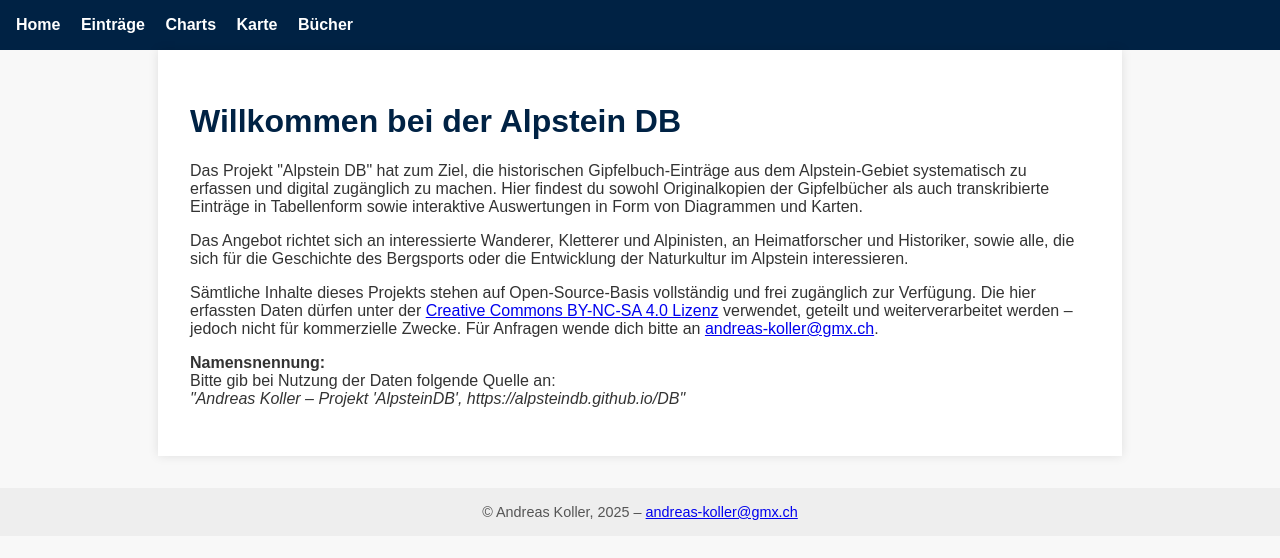
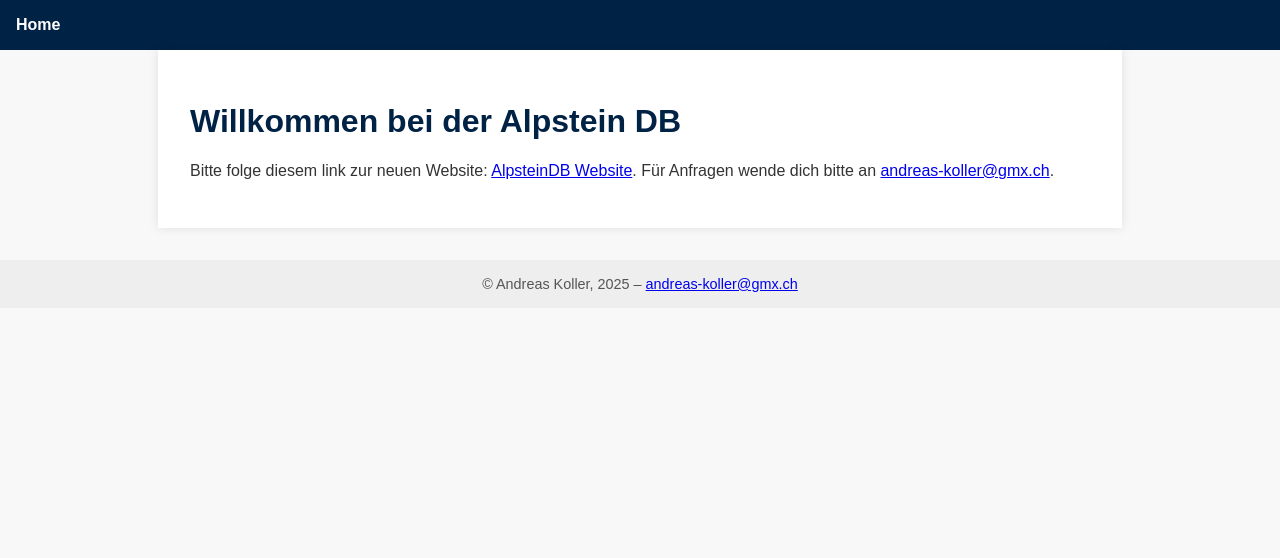
Before and after one commit to AlpsteinDB/DB, a plain HTML site: page index.html in a window 1280 px wide. Drawn offline with Linux system fonts and the light colour scheme.

Commit message:
Update index.html

```diff
--- a/index.html
+++ b/index.html
@@ -19,33 +19,14 @@
   <header>
     <nav>
       <a href="index.html" class="active">Home</a>
-      <a href="eintraege.html">Einträge</a>
-      <a href="charts.html">Charts</a>
-      <a href="karte.html">Karte</a>
-      <a href="buecher.html">Bücher</a>
     </nav>
   </header>
   <main>
     <h1>Willkommen bei der Alpstein DB</h1>
     <p>
-      Das Projekt "Alpstein DB" hat zum Ziel, die historischen Gipfelbuch-Einträge aus dem Alpstein-Gebiet systematisch zu erfassen und digital zugänglich zu machen.
-      Hier findest du sowohl Originalkopien der Gipfelbücher als auch transkribierte Einträge in Tabellenform sowie interaktive Auswertungen in Form von Diagrammen und Karten.
-    </p>
-    <p>
-      Das Angebot richtet sich an interessierte Wanderer, Kletterer und Alpinisten, an Heimatforscher und Historiker, sowie alle,
-      die sich für die Geschichte des Bergsports oder die Entwicklung der Naturkultur im Alpstein interessieren.
-    </p>
-    <p>
-      Sämtliche Inhalte dieses Projekts stehen auf Open-Source-Basis vollständig und frei zugänglich zur Verfügung.
-      Die hier erfassten Daten dürfen unter der
-      <a href="https://creativecommons.org/licenses/by-nc-sa/4.0/" target="_blank">Creative Commons BY-NC-SA 4.0 Lizenz</a> verwendet,
-      geteilt und weiterverarbeitet werden – jedoch nicht für kommerzielle Zwecke.
+      Bitte folge diesem link zur neuen Website:
+      <a href="https://lassur.github.io/AlpsteinDB/" target="_blank">AlpsteinDB Website</a>.
       Für Anfragen wende dich bitte an <a href="mailto:andreas-koller@gmx.ch">andreas-koller@gmx.ch</a>.
-    </p>
-    <p>
-      <strong>Namensnennung:</strong><br>
-      Bitte gib bei Nutzung der Daten folgende Quelle an:<br>
-      <em>"Andreas Koller – Projekt 'AlpsteinDB', https://alpsteindb.github.io/DB"</em>
     </p>
   </main>
   <footer>
```
